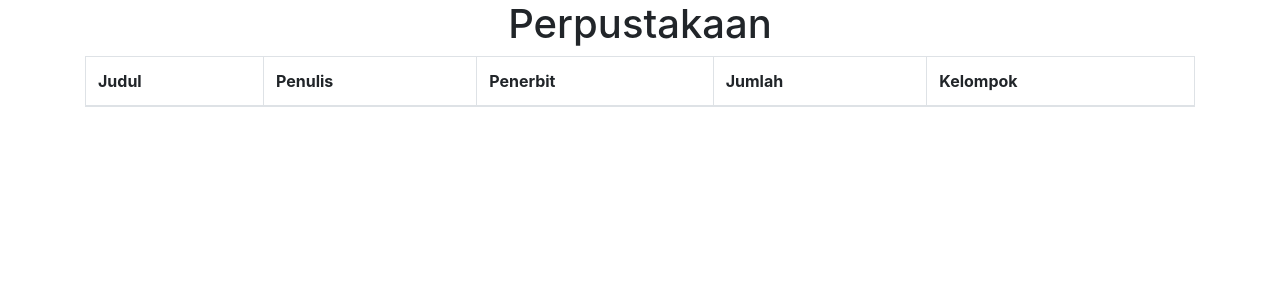
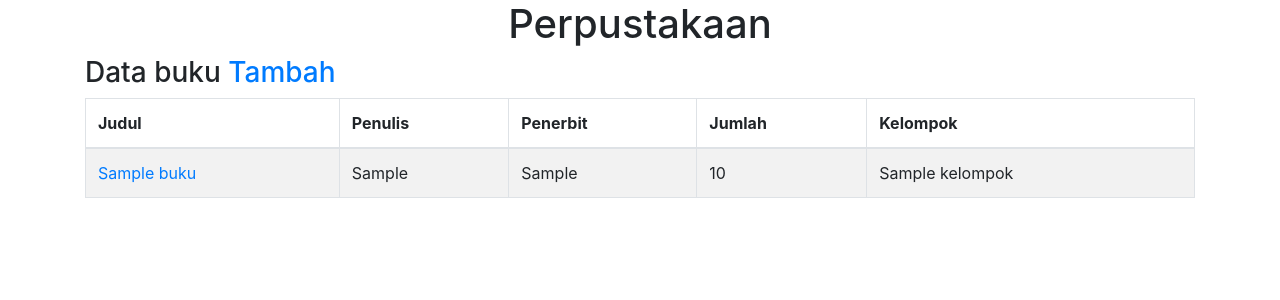
Before and after one commit to trianto180/django-perpustakaan, a Django app: page /buku/ in a window 1280 px wide. Shown: the top 300 px of the page. Run offline with Django 3.2, Linux system fonts and the light colour scheme; tables that the repository leaves empty hold one stand-in row (values such as "Sample post"); lists and menus that the app fills with data are empty; some libraries are stand-ins or nearby versions.

Commit message:
update data

```diff
--- a/perpus/urls.py
+++ b/perpus/urls.py
@@ -1,10 +1,11 @@
 from django.contrib import admin
 from django.urls import path
-from perpustakaan.views import buku, penerbit, tambah_buku
+from perpustakaan.views import *
 
 urlpatterns = [
     path('admin/', admin.site.urls),
-    path('buku/', buku),
-    path('penerbit/', penerbit),
-    path('tambah-buku/', tambah_buku),
+    path('buku/', buku, name='buku'),
+    path('penerbit/', penerbit, name='penerbit'),
+    path('tambah-buku/', tambah_buku, name='tambah_buku'),
+    path('buku/ubah/<int:id_buku>', ubah_buku, name='ubah_buku')
 ]
--- a/perpustakaan/templates/buku.html
+++ b/perpustakaan/templates/buku.html
@@ -4,6 +4,10 @@
     <div class="container">
         <div class="row">
             <div class="col-md-12">
+                <h3>
+                    Data buku
+                    <a href="{% url 'tambah_buku' %}">Tambah</a>
+                </h3>
                 <table class="table table-bordered table-striped">
                     <thead>
                         <th>Judul</th>
@@ -15,7 +19,7 @@
                     <tbody>
                     {% for buku in books %}
                     <tr>
-                        <td>{{ buku.judul }}</td>
+                        <td><a href="{% url 'ubah_buku' buku.id %}">{{ buku.judul }}</a></td>
                         <td>{{ buku.penulis }}</td>
                         <td>{{ buku.penerbit }}</td>
                         <td>{{ buku.jumlah }}</td>
--- a/perpustakaan/views.py
+++ b/perpustakaan/views.py
@@ -1,14 +1,32 @@
-from django.shortcuts import render
+from django.shortcuts import render, redirect
 from perpustakaan.models import Buku
 from perpustakaan.forms import FormBuku
+from django.contrib import messages
+
+def ubah_buku(request, id_buku):
+    buku = Buku.objects.get(id=id_buku)
+    template = 'ubah-buku.html'
+    if request.POST:
+        form = FormBuku(request.POST, instance=buku)
+        if form.is_valid():
+            form.save()
+            messages.success(request, "Data Berhasil diperbarui!")
+            return redirect('ubah_buku', id_buku=id_buku)
+    else:
+        form = FormBuku(instance=buku)
+        konteks = {
+            'form' : form,
+            'buku' : buku,
+        }
+    return render(request, template, konteks)
 
 def buku(request):
-    # books = Buku.objects.all()
+    books = Buku.objects.all()
     #menampilkan buku jumla 32
-    books = Buku.objects.filter(jumlah=32)
+    # books = Buku.objects.filter(jumlah=32)
 
     #menampilkan buku sesuai kategori, [:1/2] untuk melimit jumlah yang ditampilkan
-    books = Buku.objects.filter(kelompok_id__nama='produktif')[:1]
+    # books = Buku.objects.filter(kelompok_id__nama='produktif')[:1]
 
     konteks = {
         'books': books,
--- a/static/css/style.css
+++ /dev/null
@@ -1,3 +0,0 @@
-body {
-    background-color: #ffffff;
-}
```
Also changed, not shown: perpustakaan/templates/ubah-buku.html (added, +26 -0 lines).
